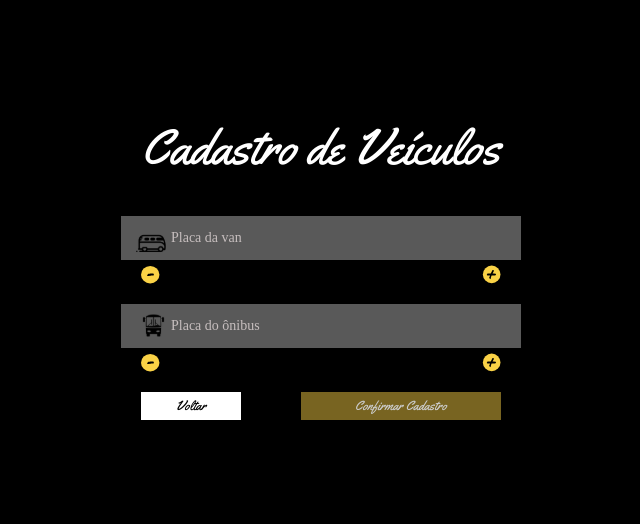
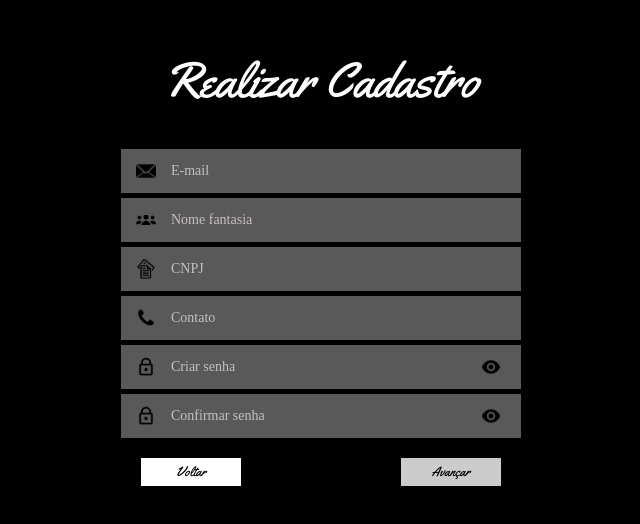
Before and after one commit to Mpadilhat/web, a React (Create React App) app: page /register in a window 1280 px wide. Shown: the part 134-658 px from the top of the page, without its empty margins (319-959 px from the left). Built offline with nearby package versions, Linux system fonts and the light colour scheme; a web font is replaced by a local one.

Commit message:
ajuste cadastro

```diff
--- a/src/screens/register/register.js
+++ b/src/screens/register/register.js
@@ -18,9 +18,9 @@ const Register = () => {
   const [cidade, setCidade] = useState("");
   const [uf, setUf] = useState("");
   const [loading, setLoading] = useState(false);
-  const [avancar, setAvancar] = useState(false);
+  const [avancar, setAvancar] = useState(true);
   const [cadEndereco, setCadEndereco] = useState(false);
-  const [cadVeiculos, setCadVeiculos] = useState(true);
+  const [cadVeiculos, setCadVeiculos] = useState(false);
   const [inputs, setInputs] = useState([""]);
   const [busInputs, setBusInputs] = useState([""]);
   const [, updateState] = useState();
```
Also changed, not shown: 1 other file (tests, documents, lock files or other folders).
